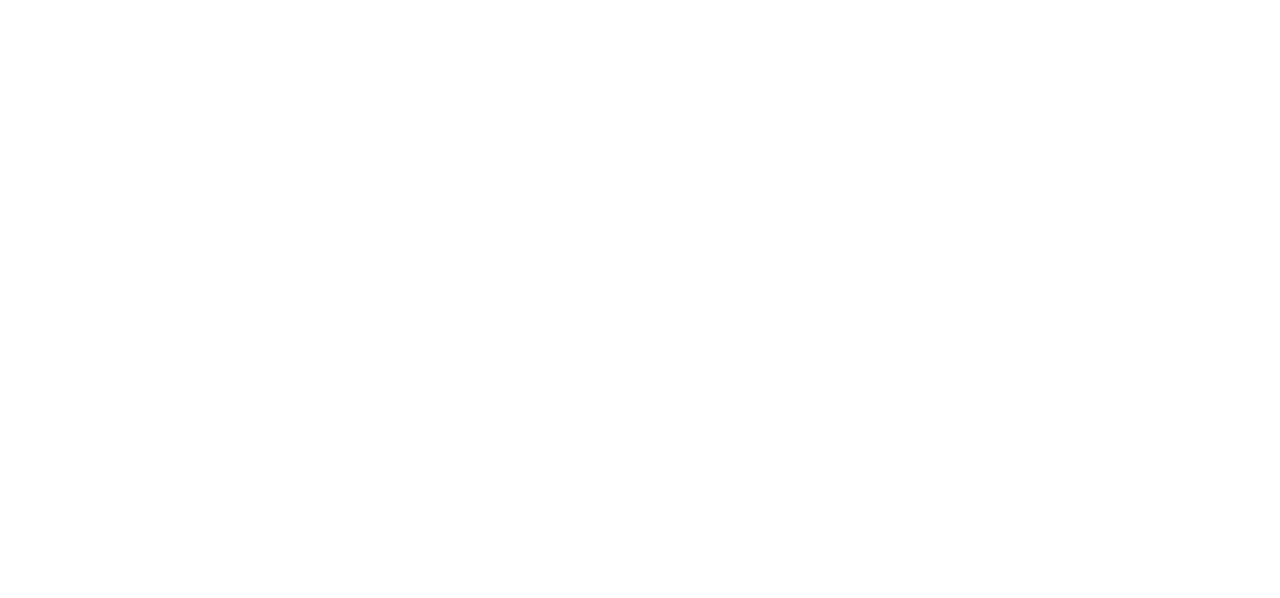
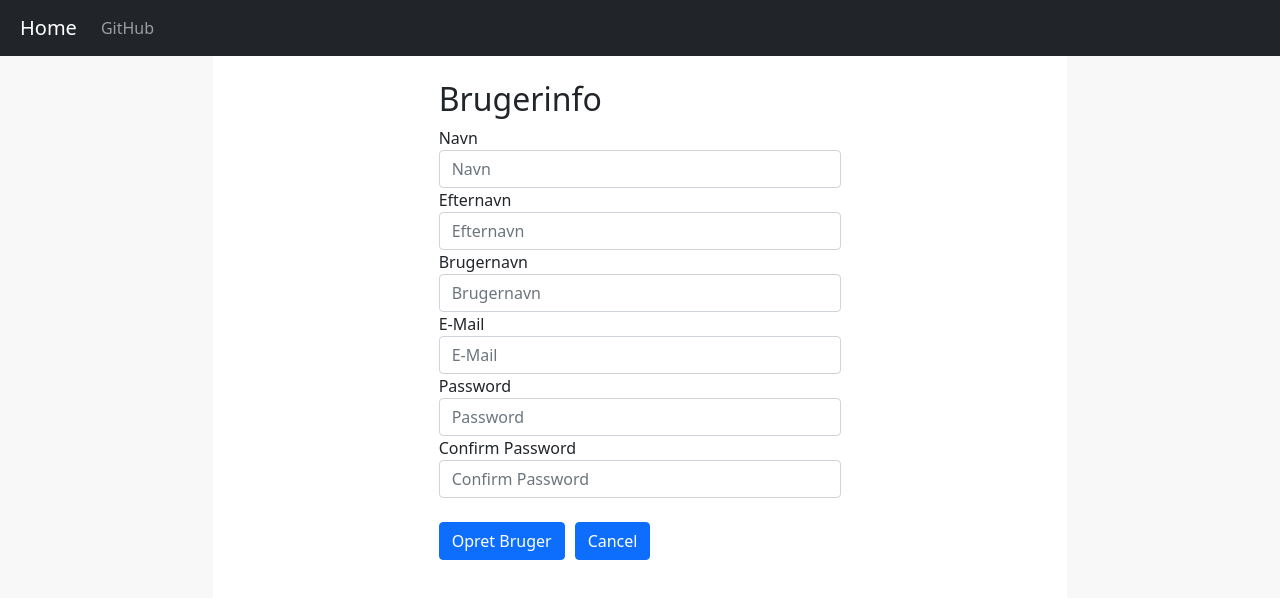
Before and after one commit to weedwizard420xXx/Lorem-Ipsum-Auktioner, a React (Create React App) app in the folder React frontend/app/: page /register in a window 1280 px wide. Shown: the top 598 px of the page. Built offline with nearby package versions, Linux system fonts and the light colour scheme.

Commit message:
Backend + frontend brugerregistrering

```diff
--- a/React frontend/app/package.json
+++ b/React frontend/app/package.json
@@ -20,6 +20,7 @@
     "test": "react-scripts test",
     "eject": "react-scripts eject"
   },
+  "proxy": "http://localhost:8080",
   "eslintConfig": {
     "extends": [
       "react-app",
--- a/React frontend/app/src/App.css
+++ b/React frontend/app/src/App.css
@@ -40,3 +40,7 @@
 .navbar-brand {
   margin-left: 20px;
 }
+
+.fix-header {
+  height: calc(100vh - 56px);
+}
--- a/React frontend/app/src/App.js
+++ b/React frontend/app/src/App.js
@@ -2,6 +2,7 @@
 import './App.css';
 import { BrowserRouter as Router, Route, Switch } from 'react-router-dom';
 import Home from'./components/Home';
+import Register from'./components/Register';
 
 
 class App extends Component {
@@ -12,6 +13,7 @@
       <Router>
         <Switch>
           <Route path='/' exact={true} component={Home} />
+          <Route path='/register' exact={true} component={Register} />
         </Switch>
       </Router>
     );
--- a/React frontend/app/src/components/AppNavbar.js
+++ b/React frontend/app/src/components/AppNavbar.js
@@ -9,7 +9,7 @@
     return (
       <div>
         <Navbar color="dark" dark expand="md">
-        <NavbarBrand tag={Link} to="/a">Home</NavbarBrand>
+        <NavbarBrand tag={Link} to="/">Home</NavbarBrand>
           <Nav className="ml-auto" navbar>
             <NavItem>
               <NavLink href="https://github.com/weedwizard420xXx/Lorem-Ipsum-Auktioner">GitHub</NavLink>
--- a/React frontend/app/src/components/Home.js
+++ b/React frontend/app/src/components/Home.js
@@ -2,6 +2,7 @@
 import '../App.css';
 import AppNavbar from './AppNavbar';
 import 'bootstrap/dist/css/bootstrap.css';
+import { Link } from 'react-router-dom';
 import { Container } from 'reactstrap';
 
 class Home extends Component {
@@ -13,6 +14,7 @@
         <AppNavbar />
         <Container fluid>
          <p>Hello, World!</p>
+         <Link className='btn btn-primary' to='/register'>Register</Link>
         </Container>
       </div>
     );
--- /dev/null
+++ b/React frontend/app/src/components/Register.js
@@ -0,0 +1,201 @@
+import React, { Component } from 'react';
+import '../App.css';
+import AppNavbar from './AppNavbar';
+import 'bootstrap/dist/css/bootstrap.css';
+import { Row, Col, Input, Form, FormGroup, Label, Button, Container } from 'reactstrap';
+
+class Register extends Component {
+
+  constructor(props) {
+
+    super(props)
+    this.state = {
+      name: '',
+      lastname: '',
+      username: '',
+      email: '',
+      password: '',
+      confirmPassword: '',
+      userExists: false,
+      isFocused: false
+    }
+    this.inputHandler = this.inputHandler.bind(this);
+    this.handleRegister = this.handleRegister.bind(this);
+    this.cancel = this.cancel.bind(this);
+
+  }
+
+  async handleRegister() {
+
+    const { name, lastname, username, email, password, confirmPassword } = this.state;
+
+    if(name !== '' && lastname !== '' && username !== '' && email !== '' && password !== '' && confirmPassword) {
+
+      if(password === confirmPassword) {
+
+        await fetch('/api/register', {
+
+          method: 'POST',
+          headers: {
+            'Accept': 'application/json',
+            'Content-Type': 'application/json'
+          },
+          body: JSON.stringify(this.state),
+          credentials: 'include'
+
+        })
+        .then(res => res.json())
+        .then(data => {
+          if(data.message === 'Successful') {
+            alert('USER CREATED')
+            this.props.history.push('/');
+          }
+          else if(data.message === 'User already exists') {
+            this.setState({userExists: true});
+            alert('USER ALREADY EXISTS')
+          }
+        });
+
+      }
+
+    }
+
+  }
+
+  inputHandler(e) {
+    this.setState({[e.target.name] : e.target.value});
+  }
+
+  cancel() {
+    this.props.history.push('/')
+  }
+
+  render() {
+
+    console.log(this.state)
+    let { name, lastname, username, email, password, confirmPassword, userExists, isFocused } = this.state
+
+    return (
+      <div>
+        <AppNavbar />
+        <Container fluid >
+          <Row className='fix-header'>
+            <Col style={{backgroundColor: '#F8F8F8'}} ></Col>
+            <Col xs={2} ></Col>
+            <Col xs={4}>
+              <br />
+              <Form>
+                <h2>Brugerinfo</h2>
+                <FormGroup>
+                  <Label>Navn</Label>
+                  <Input
+                    name='name'
+                    required='required'
+                    placeholder='Navn'
+                    onChange={this.inputHandler}
+                    onFocus={() => this.setState({isFocused: true})}
+
+                  />
+                </FormGroup>
+                <Col md={12}>
+                  {name === '' && isFocused === true ? <Label style={{color: 'red'}}>Skal være udfyldt</Label> : ''}
+                </Col>
+                <FormGroup>
+                  <Label>Efternavn</Label>
+                  <Input
+                    name='lastname'
+                    required='required'
+                    placeholder='Efternavn'
+                    onChange={this.inputHandler}
+                    onFocus={() => this.setState({isFocused: true})}
+
+                  />
+                </FormGroup>
+                <Col md={12}>
+                  {lastname === '' && isFocused === true ? <Label style={{color: 'red'}}>Skal være udfyldt</Label> : ''}
+                </Col>
+                <FormGroup>
+                  <Label>Brugernavn</Label>
+                  <Input
+                    name='username'
+                    required='required'
+                    placeholder='Brugernavn'
+                    onChange={this.inputHandler}
+                    onFocus={() => this.setState({isFocused: true})}
+
+                  />
+                </FormGroup>
+                <Col md={12}>
+                  {username === '' && isFocused === true ? <Label style={{color: 'red'}}>Skal være udfyldt</Label> : ''}
+                  {userExists ? <Label style={{color: 'red'}}>Sorry, that username is taken</Label> : '' }
+                </Col>
+                <FormGroup>
+                  <Label>E-Mail</Label>
+                  <Input
+                    name='email'
+                    required='required'
+                    placeholder='E-Mail'
+                    onChange={this.inputHandler}
+                    onFocus={() => this.setState({isFocused: true})}
+
+                  />
+                </FormGroup>
+                <Col  md={12}>
+                  {email === '' && isFocused === true ? <Label style={{color: 'red'}}>Skal være udfyldt</Label> : ''}
+                </Col>
+                <FormGroup>
+                  <Label>Password</Label>
+                  <Input
+                    name='password'
+                    required='required'
+                    placeholder='Password'
+                    onChange={this.inputHandler}
+                    onFocus={() => this.setState({isFocused: true})}
+
+                  />
+                </FormGroup>
+                <Col md={12}>
+                  {password === '' && isFocused === true ? <Label style={{color: 'red'}}>Skal være udfyldt</Label> : ''}
+                </Col>
+                <FormGroup>
+                  <Label>Confirm Password</Label>
+                  <Input
+                    name='confirmPassword'
+                    required='required'
+                    placeholder='Confirm Password'
+                    onChange={this.inputHandler}
+                    onFocus={() => this.setState({isFocused: true})}
+
+                  />
+                </FormGroup>
+                <Col md={12}>
+                  {password === confirmPassword ? '' : [<Label style={{color: 'red'}}>Password matcher ikke</Label>,<br/>]}
+                  {confirmPassword === '' && isFocused === true ? <Label style={{color: 'red'}}>Skal være udfyldt</Label> : ''}
+                </Col>
+                <br />
+                <FormGroup>
+                  <Button
+                    className='btn btn-primary'
+                    color='primary'
+                    onClick={this.handleRegister}
+                  >Opret Bruger</Button>
+                  <Button
+                    className='btn btn-primary'
+                    color='primary'
+                    style={{marginLeft: '10px'}}
+                    onClick={this.cancel}
+                  >Cancel</Button>
+                </FormGroup>
+              </Form>
+            </Col>
+            <Col xs={2} ></Col>
+            <Col style={{backgroundColor: '#F8F8F8'}}></Col>
+          </Row>
+        </Container>
+      </div>
+    );
+  }
+
+}
+
+export default Register;
--- a/package.json
+++ b/package.json
@@ -2,7 +2,7 @@
   "name": "lorem-ipsum-auktioner",
   "version": "1.0.0",
   "description": "",
-  "main": "index.js",
+  "main": "server.js",
   "scripts": {
     "test": "echo \"Error: no test specified\" && exit 1"
   },
```
Also changed, not shown: 2 other files (tests, documents, lock files or other folders).
